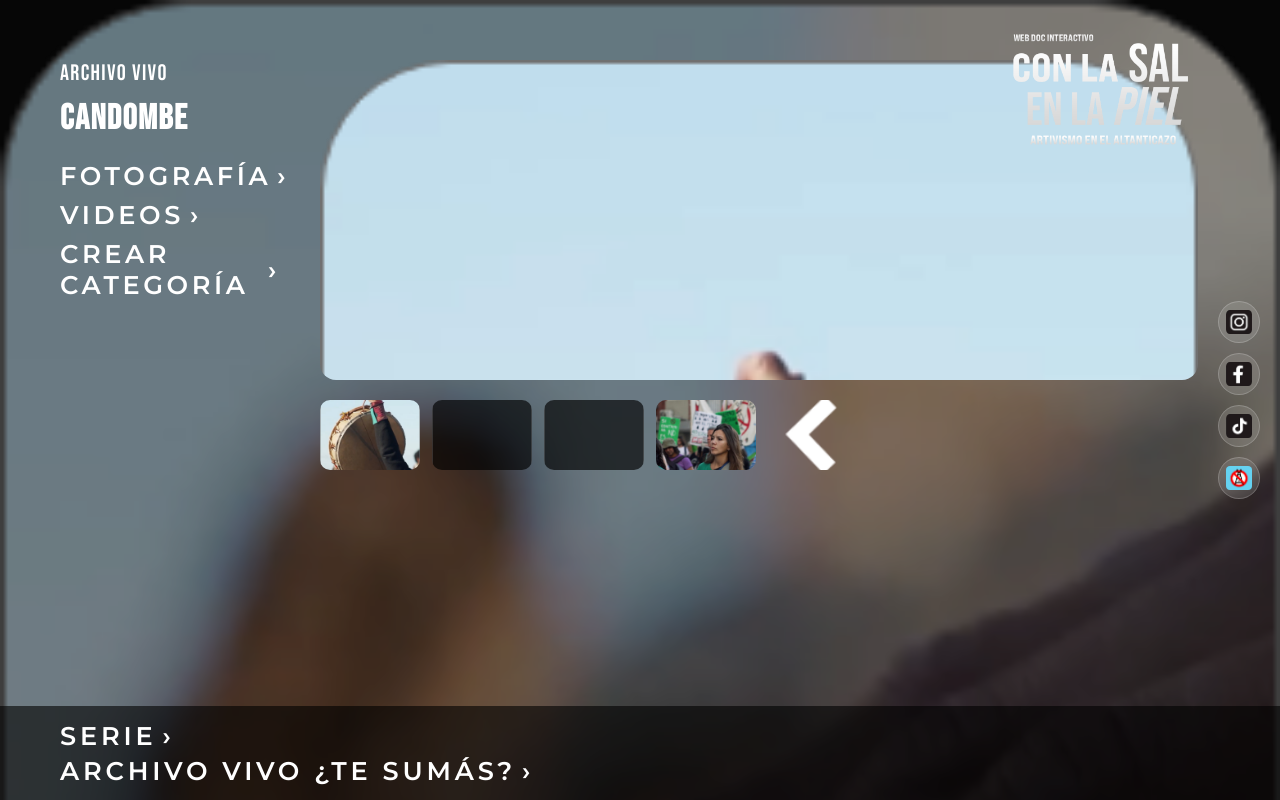
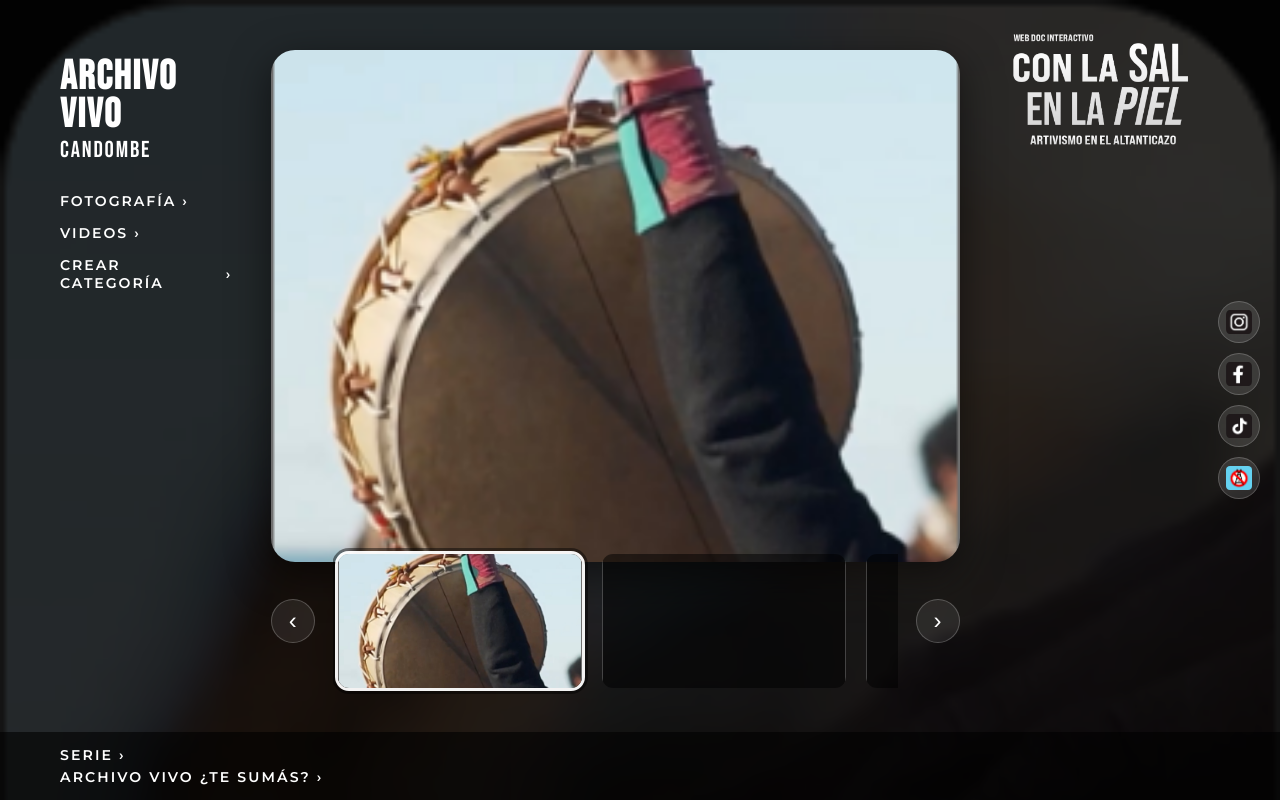
Before and after one commit to camilarsi/con-la-sal-en-la-piel, a plain HTML site: page archivo-vivo-candombe.html in a window 1280 px wide. Drawn offline with Linux system fonts and the light colour scheme.

Commit message:
pagina de detalle de archivo vivo con visualizador y carrusel añadida

```diff
--- a/archivo-vivo-candombe.html
+++ b/archivo-vivo-candombe.html
@@ -12,11 +12,11 @@
 
     <!-- Fondo fotográfico -->
     <div
-      class="screen__bg"
+      class="screen__bg screen__bg--dark"
       style="background-image: url('assets/backgrounds/archivo-candombe.png'); background-position: center top;"
     ></div>
 
-    <!-- Logo esquina superior derecha — clickeable al home -->
+    <!-- Logo esquina superior derecha -->
     <a href="index.html" class="logo-corner" aria-label="Volver al inicio">
       <img
         src="assets/branding/con-la-sal-en-la-piel-logo.png"
@@ -28,10 +28,10 @@
     <div class="screen__content">
       <div class="archive-detail__inner">
 
-        <!-- Columna izquierda: navegación de categoría -->
-        <div class="archive-detail__left">
-          <span class="archive-detail__section">Archivo Vivo</span>
-          <h2 class="archive-detail__cat">Candombe</h2>
+        <!-- Sidebar izquierdo: título + nav de la categoría -->
+        <aside class="archive-detail__left">
+          <h2 class="archive-detail__section">Archivo Vivo</h2>
+          <p class="archive-detail__cat">Candombe</p>
           <nav class="archive-detail__nav">
             <a href="#fotografia" class="archive-detail__nav-link">
               Fotografía <span>›</span>
@@ -43,37 +43,38 @@
               Crear Categoría <span>›</span>
             </a>
           </nav>
-        </div>
+        </aside>
 
-        <!-- Columna derecha: galería -->
-        <div class="archive-detail__right">
+        <!-- Columna principal: visualizador grande arriba, carrusel debajo -->
+        <div class="archive-detail__main">
 
-          <!-- Imagen destacada -->
-          <div class="archive-detail__featured" id="fotografia">
+          <!-- Visualizador (imagen destacada grande) -->
+          <div class="archive-detail__featured">
             <img
-              src="assets/archivo-vivo/copleras.png"
+              id="featured-img"
+              src="assets/archivo-vivo-candombe/thumb-1.png"
               alt="Candombe — Archivo Vivo"
-              id="featured-img"
             />
           </div>
 
-          <!-- Tira de thumbnails -->
-          <div class="archive-detail__thumbs" id="videos">
-            <div class="archive-detail__thumb" onclick="setFeatured('assets/archivo-vivo-candombe/thumb-1.png')">
-              <img src="assets/archivo-vivo-candombe/thumb-1.png" alt="Registro 1" />
+          <!-- Carrusel inferior: thumbs navegables con flechas -->
+          <div class="archive-gallery" id="archivo-candombe-gallery">
+            <button class="archive-gallery__btn" data-dir="-1" aria-label="Anterior">‹</button>
+            <div class="archive-gallery__track">
+              <button type="button" class="archive-gallery__thumb is-active" aria-label="Registro 1">
+                <img src="assets/archivo-vivo-candombe/thumb-1.png" alt="" />
+              </button>
+              <button type="button" class="archive-gallery__thumb" aria-label="Registro 2">
+                <img src="assets/archivo-vivo-candombe/thumb-2.png" alt="" />
+              </button>
+              <button type="button" class="archive-gallery__thumb" aria-label="Registro 3">
+                <img src="assets/archivo-vivo-candombe/thumb-3.png" alt="" />
+              </button>
+              <button type="button" class="archive-gallery__thumb" aria-label="Registro 4">
+                <img src="assets/archivo-vivo-candombe/thumb-4.png" alt="" />
+              </button>
             </div>
-            <div class="archive-detail__thumb" onclick="setFeatured('assets/archivo-vivo-candombe/thumb-2.png')">
-              <img src="assets/archivo-vivo-candombe/thumb-2.png" alt="Registro 2" />
-            </div>
-            <div class="archive-detail__thumb" onclick="setFeatured('assets/archivo-vivo-candombe/thumb-3.png')">
-              <img src="assets/archivo-vivo-candombe/thumb-3.png" alt="Registro 3" />
-            </div>
-            <div class="archive-detail__thumb" onclick="setFeatured('assets/archivo-vivo-candombe/thumb-4.png')">
-              <img src="assets/archivo-vivo-candombe/thumb-4.png" alt="Registro 4" />
-            </div>
-            <div class="archive-detail__thumb" onclick="setFeatured('assets/archivo-vivo-candombe/thumb-5.png')">
-              <img src="assets/archivo-vivo-candombe/thumb-5.png" alt="Registro 5" />
-            </div>
+            <button class="archive-gallery__btn" data-dir="1" aria-label="Siguiente">›</button>
           </div>
 
         </div>
@@ -108,16 +109,5 @@
   </main>
 
   <script src="js/main.js"></script>
-  <script>
-    function setFeatured(src) {
-      var img = document.getElementById('featured-img');
-      img.style.opacity = '0';
-      setTimeout(function() {
-        img.src = src;
-        img.style.transition = 'opacity 0.3s ease';
-        img.style.opacity = '1';
-      }, 200);
-    }
-  </script>
 </body>
 </html>
--- a/css/style.css
+++ b/css/style.css
@@ -672,41 +672,58 @@ img {
 .archive-detail__inner {
   flex: 1;
   display: grid;
-  grid-template-columns: 220px 1fr;
-  gap: 40px;
-  align-items: start;
-  padding-top: 20px;
+  /* Sidebar y reserva del logo angostas, columna central ancha
+     para que el visualizador y el carrusel respiren. */
+  grid-template-columns: minmax(150px, 1fr) 4fr minmax(200px, 1fr);
+  gap: clamp(20px, 3vw, 44px);
+  align-items: stretch;
+  min-height: 0;
+  padding: 10px 0 20px 0;
+}
+
+/* Columna principal (derecha): visualizador grande arriba + carrusel chico abajo
+   Sin `gap`: el margen automático del carrusel reparte el espacio libre
+   en partes iguales arriba y abajo (centrado vertical en el remanente). */
+.archive-detail__main {
+  display: flex;
+  flex-direction: column;
+  min-height: 0;
 }
 
 .archive-detail__left {
   display: flex;
   flex-direction: column;
-  gap: 14px;
+  align-self: start;
+  padding-top: 8px;
+  gap: 6px;
 }
 
 .archive-detail__section {
   font-family: var(--font-title);
-  font-size: 1.4rem;
-  letter-spacing: 0.06em;
+  font-size: clamp(1.9rem, 3.2vw, 3.4rem);
+  letter-spacing: 0.04em;
+  line-height: 0.92;
+  text-align: left;
 }
 
 .archive-detail__cat {
   font-family: var(--font-title);
-  font-size: 2.2rem;
-  letter-spacing: 0.04em;
+  font-size: clamp(1.2rem, 1.8vw, 1.7rem);
+  letter-spacing: 0.08em;
   line-height: 1;
-  margin-bottom: 10px;
+  text-align: left;
+  margin-bottom: 24px;
 }
 
 .archive-detail__nav {
   display: flex;
   flex-direction: column;
-  gap: 8px;
+  gap: 14px;
 }
 
 .archive-detail__nav-link {
   font-family: var(--font-body);
-  font-size: clamp(1.1rem, 2.2vw, 1.6rem);
+  font-size: clamp(0.78rem, 1.1vw, 1rem);
   font-weight: 600;
   letter-spacing: 0.14em;
   text-transform: uppercase;
@@ -718,49 +735,115 @@ img {
 
 .archive-detail__nav-link:hover { opacity: 0.72; }
 
-.archive-detail__right {
-  display: flex;
-  flex-direction: column;
-  gap: 20px;
-}
-
+/* Visualizador: ocupa los DOS TERCIOS SUPERIORES del viewport.
+   Altura fija en vh para que el carrusel + bottom-nav vivan en el tercio inferior. */
 .archive-detail__featured {
-  border-radius: 16px;
+  flex: 0 0 auto;
+  width: 100%;
+  height: 64vh;          /* ~2/3 de la pantalla menos paddings/gaps del header */
+  min-height: 0;
+  border-radius: 24px;
   overflow: hidden;
-  max-height: 320px;
+  box-shadow: 0 12px 40px rgba(0, 0, 0, 0.55);
+  background: rgba(0, 0, 0, 0.3);
 }
 
 .archive-detail__featured img {
   width: 100%;
   height: 100%;
   object-fit: cover;
+  display: block;
+  transition: opacity 0.3s ease;
 }
 
-.archive-detail__thumbs {
+/* ============================================
+   GALERÍA INFERIOR — carrusel de thumbs con flechas
+   ============================================ */
+.archive-gallery {
+  position: relative;
+  width: 100%;
   display: flex;
-  gap: 12px;
-  overflow-x: auto;
-  padding-bottom: 6px;
+  align-items: center;
+  gap: 18px;
+  flex: 0 0 auto;
+  /* Vive en el tercio inferior junto con el bottom-nav.
+     ~33vh disponible − ~100px del bottom-nav = ~ tope de 13vh para la galería.
+     Las thumbs heredan este alto y derivan su ancho del aspect-ratio. */
+  height: clamp(70px, 13vh, 130px);
+  /* Centrado vertical en el espacio libre debajo del visualizador
+     (los margin auto top/bottom dividen el remanente en partes iguales). */
+  margin: auto 0;
 }
 
-.archive-detail__thumbs::-webkit-scrollbar { height: 4px; }
-.archive-detail__thumbs::-webkit-scrollbar-thumb { background: rgba(255,255,255,0.3); border-radius: 2px; }
+.archive-gallery__btn {
+  flex-shrink: 0;
+  width: 44px;
+  height: 44px;
+  background: rgba(255, 255, 255, 0.08);
+  border: 1px solid rgba(255, 255, 255, 0.22);
+  border-radius: 50%;
+  color: white;
+  font-size: 1.5rem;
+  line-height: 1;
+  cursor: pointer;
+  display: flex;
+  align-items: center;
+  justify-content: center;
+  padding: 0;
+  transition: background var(--transition), transform var(--transition), border-color var(--transition);
+}
 
-.archive-detail__thumb {
-  flex: 0 0 100px;
-  height: 70px;
-  border-radius: 10px;
+.archive-gallery__btn:hover {
+  background: rgba(255, 255, 255, 0.22);
+  border-color: rgba(255, 255, 255, 0.5);
+  transform: scale(1.08);
+}
+
+.archive-gallery__track {
+  flex: 1;
+  display: flex;
+  gap: 14px;
+  overflow-x: auto;
+  scroll-behavior: smooth;
+  scrollbar-width: none;
+  -ms-overflow-style: none;
+  padding: 6px 2px;
+}
+
+.archive-gallery__track::-webkit-scrollbar {
+  display: none;
+}
+
+.archive-gallery__thumb {
+  flex: 0 0 auto;
+  height: 100%;
+  aspect-ratio: 16 / 9;
+  border-radius: 14px;
   overflow: hidden;
   cursor: pointer;
-  transition: opacity var(--transition);
+  background: transparent;
+  border: 3px solid transparent;
+  padding: 0;
+  transition: border-color var(--transition), transform var(--transition), opacity var(--transition);
+  opacity: 0.78;
 }
 
-.archive-detail__thumb:hover { opacity: 0.8; }
+.archive-gallery__thumb:hover {
+  transform: scale(1.04);
+  opacity: 1;
+}
 
-.archive-detail__thumb img {
+.archive-gallery__thumb.is-active {
+  border-color: rgba(255, 255, 255, 0.95);
+  opacity: 1;
+  box-shadow: 0 0 0 3px rgba(0, 0, 0, 0.45);
+}
+
+.archive-gallery__thumb img {
   width: 100%;
   height: 100%;
   object-fit: cover;
+  display: block;
 }
 
 /* ============================================
@@ -789,7 +872,7 @@ img {
 
 .bottom-nav a {
   font-family: var(--font-body);
-  font-size: clamp(1.1rem, 2.2vw, 1.6rem);
+  font-size: clamp(0.78rem, 1.1vw, 1rem);
   font-weight: 600;
   letter-spacing: 0.15em;
   text-transform: uppercase;
@@ -860,6 +943,16 @@ img {
 
   .archive-detail__inner {
     grid-template-columns: 1fr;
+    gap: 20px;
+  }
+
+  .archive-detail__cat {
+    text-align: left;
+    margin-bottom: 14px;
+  }
+
+  .archive-gallery {
+    height: clamp(70px, 12vh, 110px);
   }
 
   .logo-corner {
@@ -921,4 +1014,15 @@ img {
   .carousel-wrapper {
     padding: 0 40px;
   }
+
+  .archive-gallery {
+    gap: 10px;
+    height: clamp(60px, 10vh, 90px);
+  }
+
+  .archive-gallery__btn {
+    width: 36px;
+    height: 36px;
+    font-size: 1.2rem;
+  }
 }
--- a/js/main.js
+++ b/js/main.js
@@ -202,4 +202,66 @@ document.addEventListener('DOMContentLoaded', () => {
     });
   });
 
+  /* ─────────────────────────────────────────
+     ARCHIVE GALLERY (páginas de archivo-vivo por disciplina)
+     - Click en thumb → marca activo + actualiza featured-img
+     - Click en ‹/› → avanza/retrocede el activo (con wrap)
+     - El thumb activo se centra automáticamente en el strip
+  ───────────────────────────────────────── */
+
+  document.querySelectorAll('.archive-gallery').forEach(gallery => {
+    const track   = gallery.querySelector('.archive-gallery__track');
+    const thumbs  = Array.from(gallery.querySelectorAll('.archive-gallery__thumb'));
+    const btnPrev = gallery.querySelector('.archive-gallery__btn[data-dir="-1"]');
+    const btnNext = gallery.querySelector('.archive-gallery__btn[data-dir="1"]');
+
+    // El featured-img debería estar en la misma página
+    const featuredImg = document.getElementById('featured-img');
+
+    if (!thumbs.length) return;
+
+    let activeIdx = thumbs.findIndex(t => t.classList.contains('is-active'));
+    if (activeIdx < 0) activeIdx = 0;
+
+    function centerActiveThumb() {
+      if (!track) return;
+      const thumb = thumbs[activeIdx];
+      const target = thumb.offsetLeft - (track.clientWidth - thumb.clientWidth) / 2;
+      track.scrollTo({ left: Math.max(0, target), behavior: 'smooth' });
+    }
+
+    function setActive(idx, animate = true) {
+      // wrap circular
+      activeIdx = ((idx % thumbs.length) + thumbs.length) % thumbs.length;
+      thumbs.forEach((t, i) => t.classList.toggle('is-active', i === activeIdx));
+
+      // sincronizar featured-img
+      if (featuredImg) {
+        const img = thumbs[activeIdx].querySelector('img');
+        const newSrc = img && img.getAttribute('src');
+        if (newSrc && newSrc !== featuredImg.getAttribute('src')) {
+          if (animate) {
+            featuredImg.style.transition = 'opacity 0.3s ease';
+            featuredImg.style.opacity = '0';
+            setTimeout(() => {
+              featuredImg.src = newSrc;
+              featuredImg.style.opacity = '1';
+            }, 200);
+          } else {
+            featuredImg.src = newSrc;
+          }
+        }
+      }
+
+      centerActiveThumb();
+    }
+
+    thumbs.forEach((thumb, idx) => {
+      thumb.addEventListener('click', () => setActive(idx));
+    });
+
+    if (btnPrev) btnPrev.addEventListener('click', () => setActive(activeIdx - 1));
+    if (btnNext) btnNext.addEventListener('click', () => setActive(activeIdx + 1));
+  });
+
 });
```
